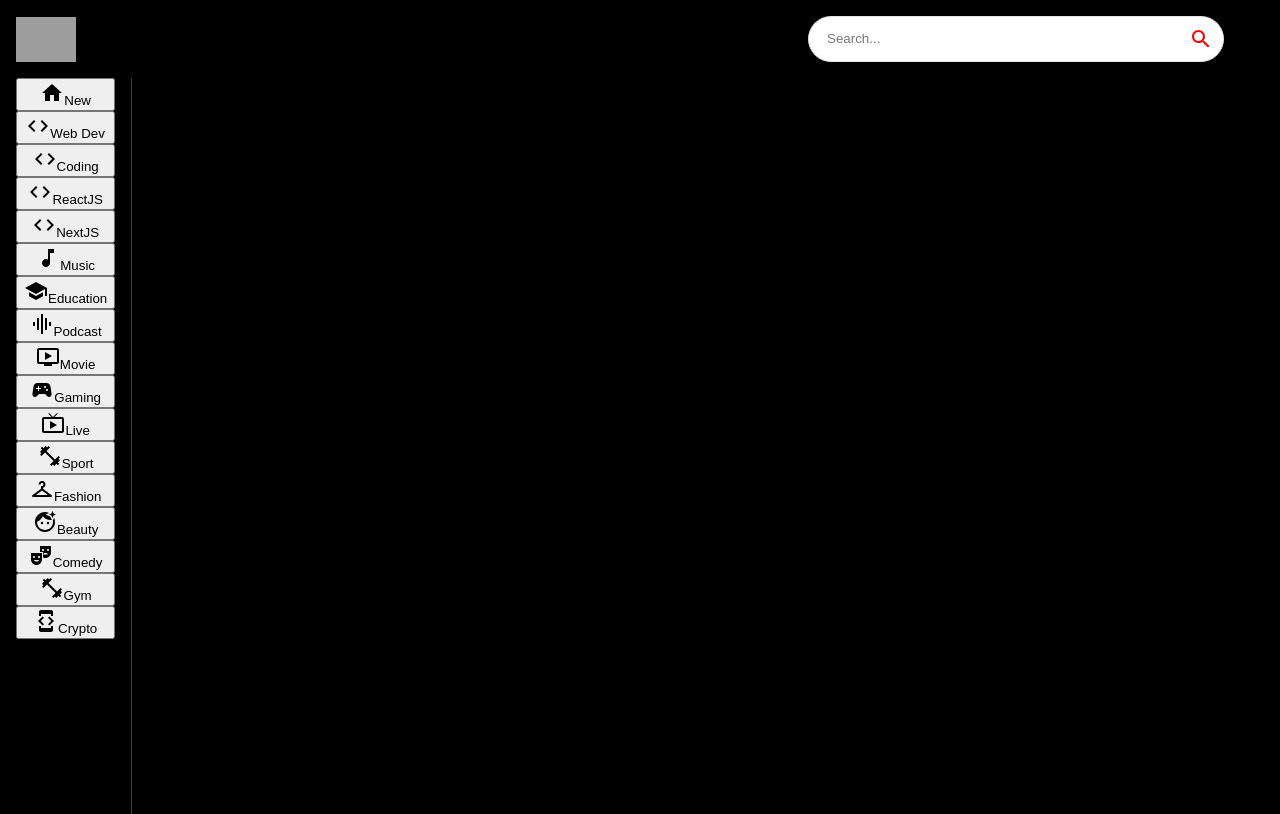
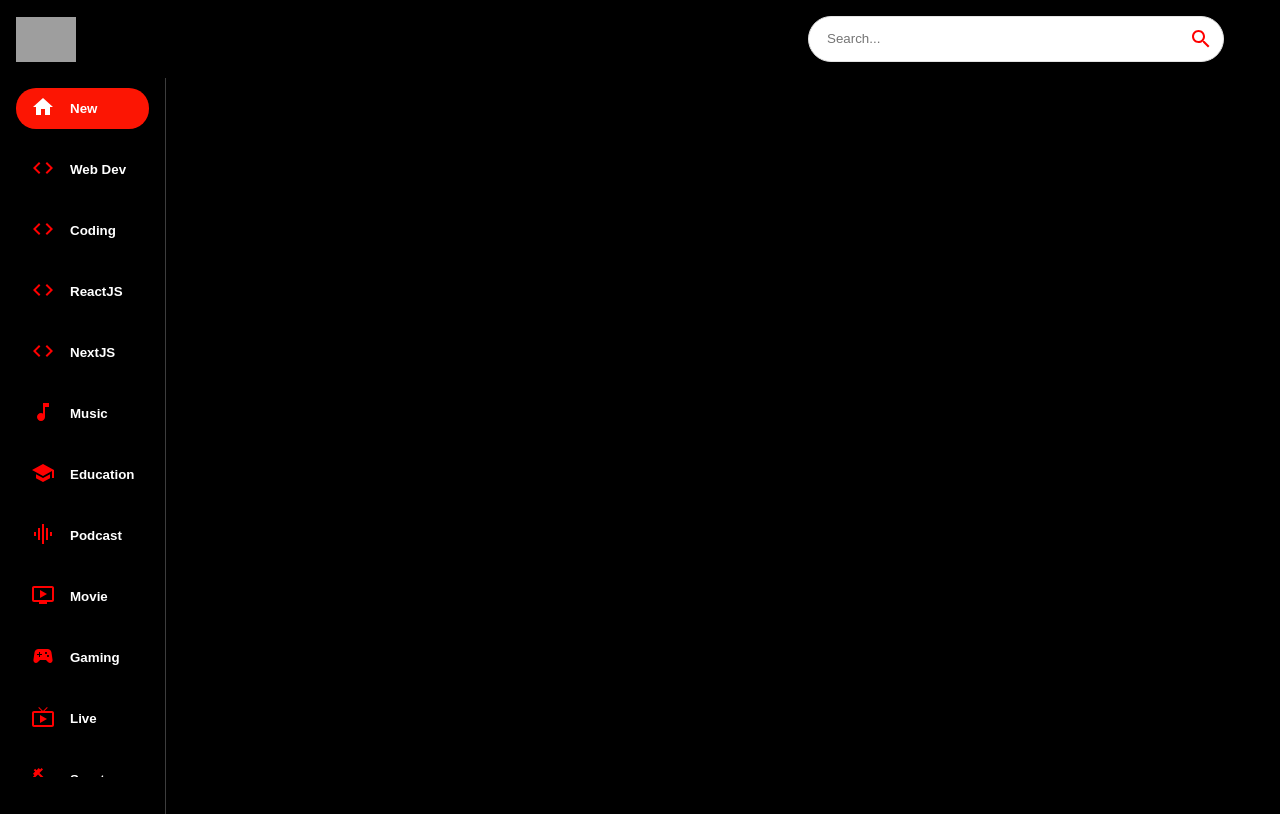
Before and after one commit to AtharvaK-15/youtube_clone, a React (Create React App) app: page / in a window 1280 px wide. Built offline with nearby package versions, Linux system fonts and the light colour scheme; grey boxes are pictures that could not be loaded.

Commit message:
sidebar complete

```diff
--- a/src/components/SideBar.jsx
+++ b/src/components/SideBar.jsx
@@ -1,6 +1,8 @@
 import React from 'react'
 import { Stack } from '@mui/material'
 import {categories} from '../utils/constants'
+
+const selectedCategory = 'New';
 
 const SideBar = () => {
   return (
@@ -12,8 +14,18 @@
     }}
     >
         {categories.map((category)=>(
-            <button>
-                <span>{category.icon}</span>
+            <button
+                className='category-btn'
+                style={{
+                    background:category.name === selectedCategory && '#FC1503',
+                    color:'white'
+                }}
+                key={category.name}
+                >
+                <span
+                // ternary operator
+                style={{color:category.name === selectedCategory ? 'white' : 'red' , marginRight:'15px'}}
+                >{category.icon}</span>
                 <span>{category.name}</span>
             </button>
         ))}
```
